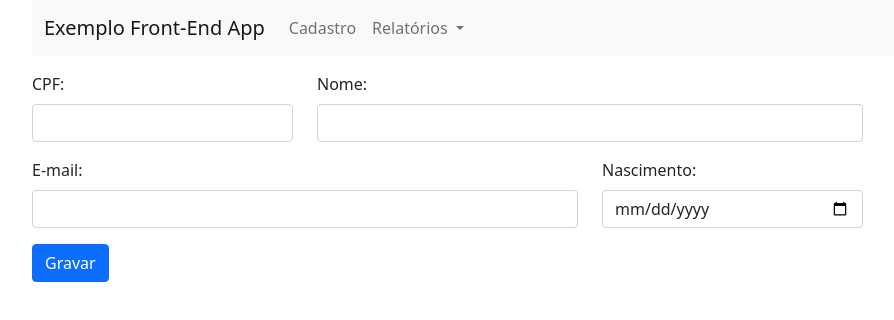
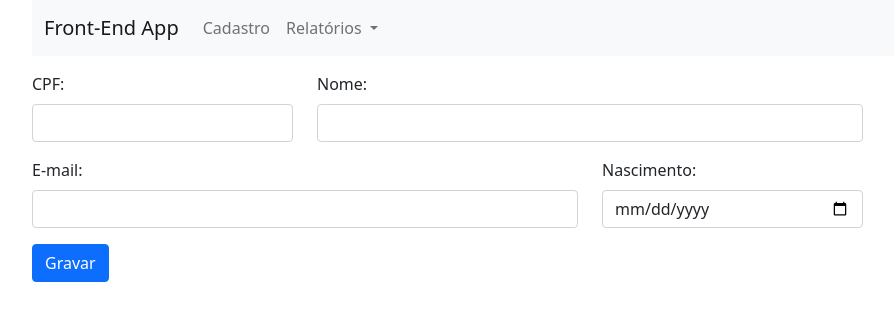
Before and after one commit to fabianocostateixeira/front-end-example, a plain HTML site: page src/index.html in a window 1280 px wide. Shown: the whole page, without its empty margins (50-944 px from the left). Drawn offline with Linux system fonts and the light colour scheme.

Commit message:
Navbar e imagens

```diff
--- a/src/index.html
+++ b/src/index.html
@@ -117,7 +117,7 @@
             <div class="container" >
                 <nav class="navbar navbar-expand-lg navbar-light bg-light">
                     <div class="container-fluid">
-                    <a class="navbar-brand" href="#">Exemplo Front-End App</a>
+                    <a class="navbar-brand" href="#">Front-End App</a>
                     <button class="navbar-toggler" type="button" data-bs-toggle="collapse" data-bs-target="#navbarSupportedContent" aria-controls="navbarSupportedContent" aria-expanded="false" aria-label="Toggle navigation">
                         <span class="navbar-toggler-icon"></span>
                     </button>
```
Also changed, not shown: images/cadastro.png (added), images/relatorio.png (added).
